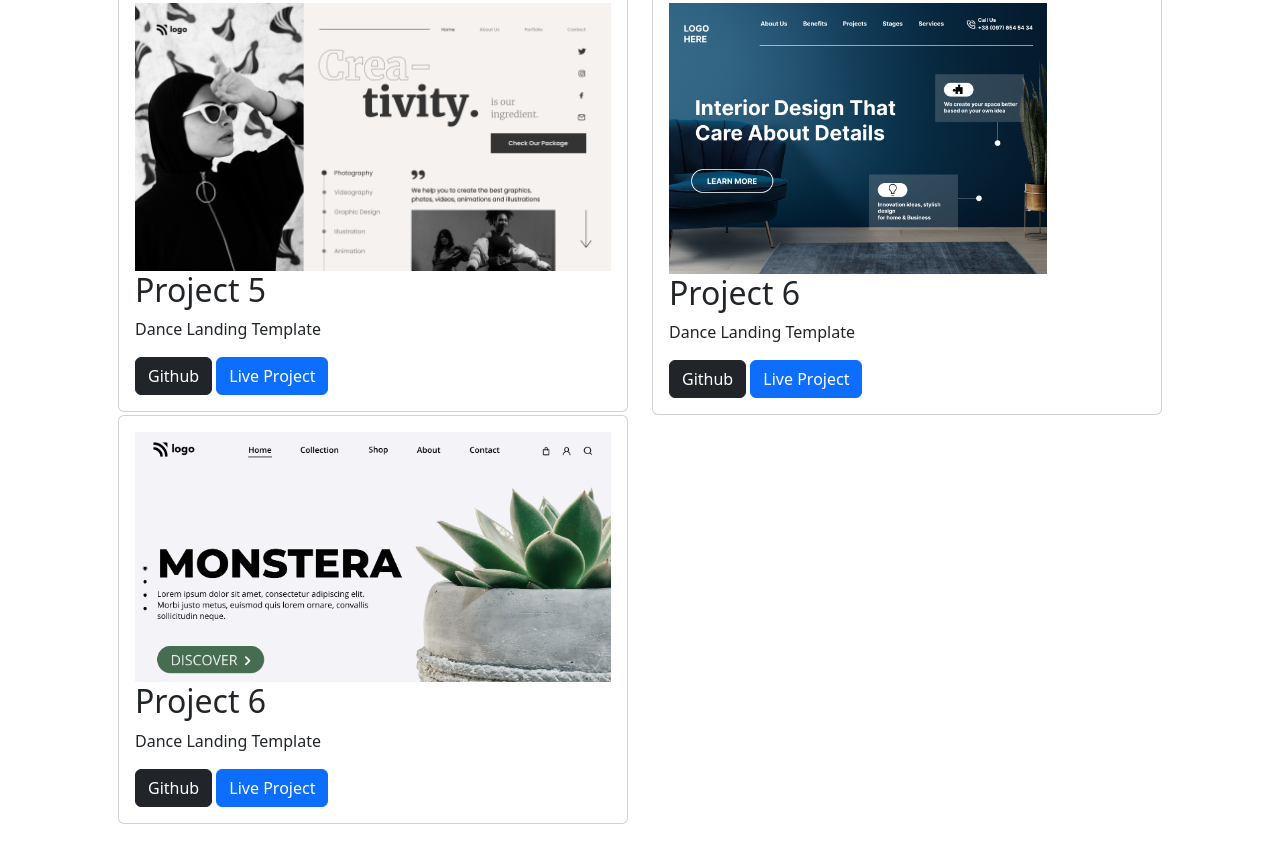
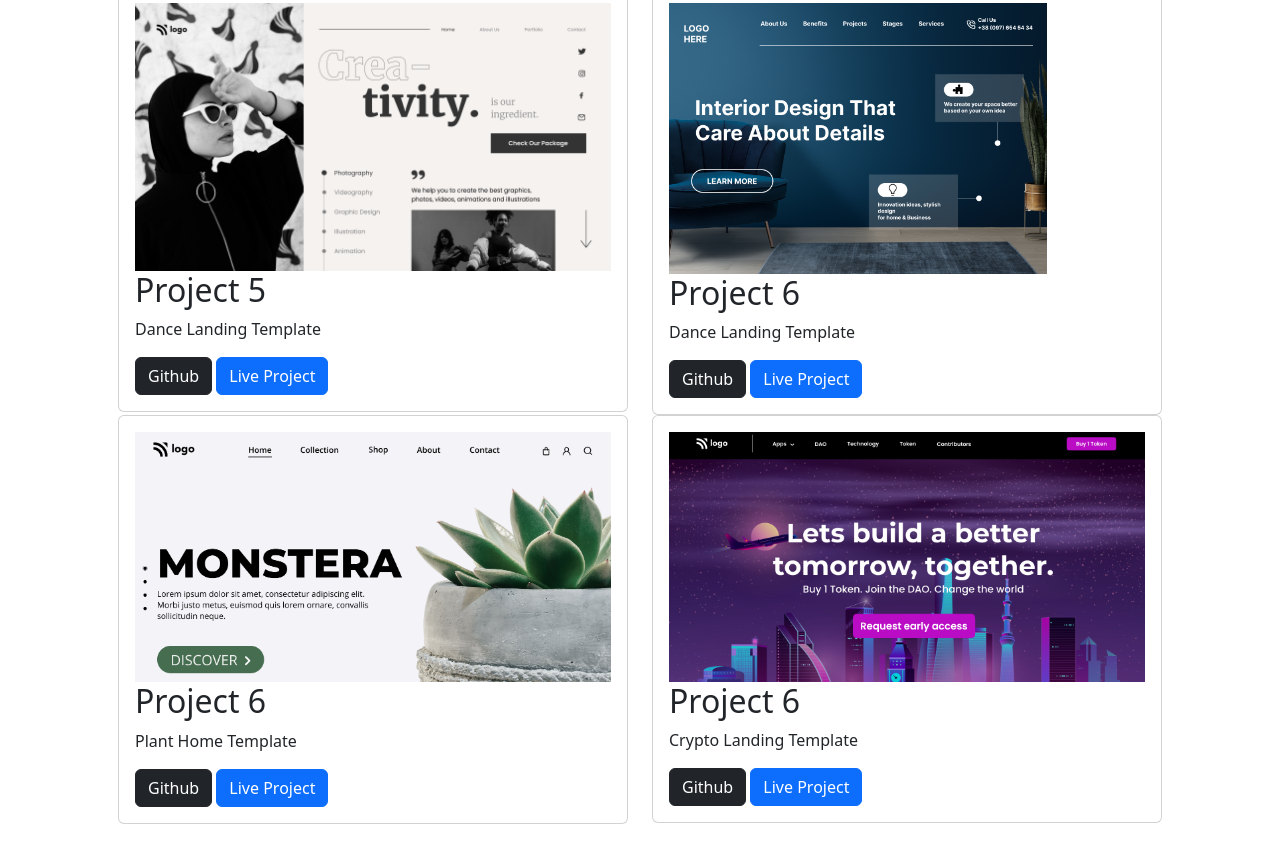
Before and after one commit to umangpincha/My-Portfolio, a plain HTML site: page projects.html in a window 1280 px wide. Shown: the part 1006-1868 px from the top of the page. Drawn offline with nearby package versions, Linux system fonts and the light colour scheme.

Commit message:
new project added

```diff
--- a/projects.html
+++ b/projects.html
@@ -210,7 +210,7 @@
               <img src="./images/project_07.png" alt="" style="width: 100%" />
               <h2 class="card-title">Project 6</h2>
               <p class="card-text" style="text-align: justify">
-                Dance Landing Template
+                Plant Home Template
               </p>
               <a
                 href="https://github.com/umangpincha/Plant-Home-Page"
@@ -227,7 +227,29 @@
         </div>
         <!-- card 7 ends -->
 
-
+        <!-- card 8 starts -->
+        <div class="col-sm-6">
+          <div class="card">
+            <div class="card-body">
+              <img src="./images/project_08.png" alt="" style="width: 100%" />
+              <h2 class="card-title">Project 6</h2>
+              <p class="card-text" style="text-align: justify">
+                Crypto Landing Template
+              </p>
+              <a
+                href="https://github.com/umangpincha/Crypto-Landing-Page"
+                class="btn btn-dark"
+                >Github</a
+              >
+              <a
+                href="https://crypto-temp.netlify.app/"
+                class="btn btn-primary"
+                >Live Project</a
+              >
+            </div>
+          </div>
+        </div>
+        <!-- card 8 ends -->
 
       </div>
       <!-- card ends -->
```
Also changed, not shown: images/project_08.png (added).
